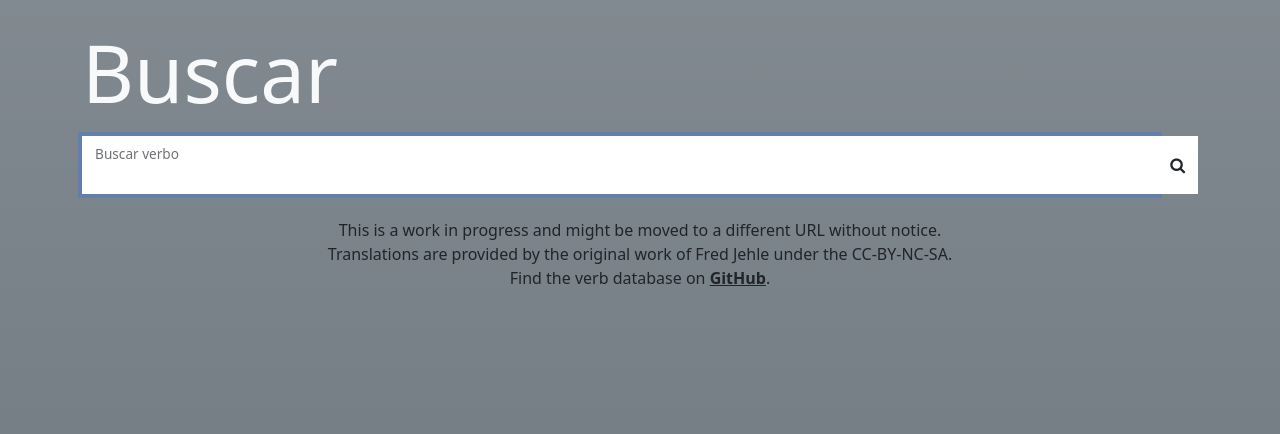
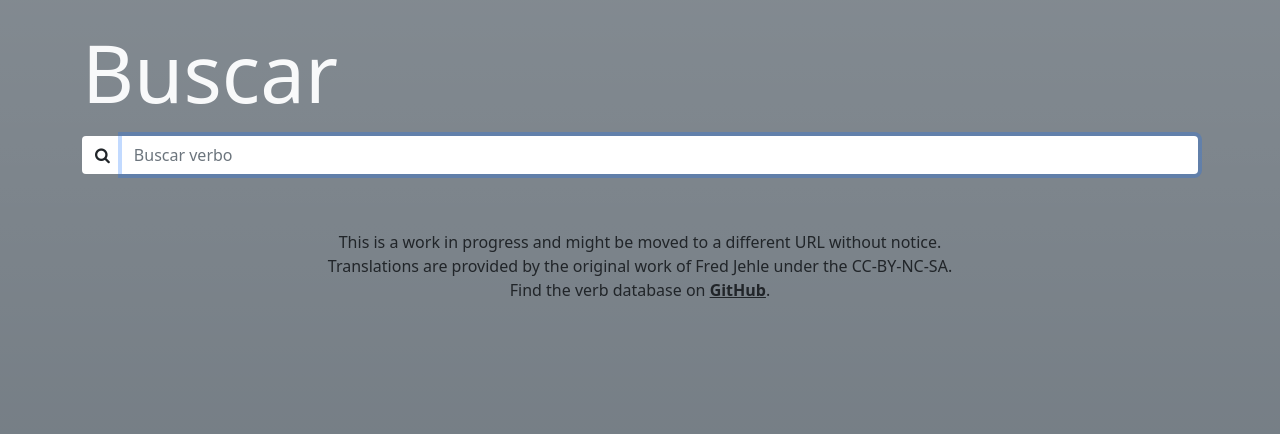
Before and after one commit to nkurmann/py-conjugator, a Python web app: template arbol/templates/search.html in a window 1280 px wide. Shown: the top 434 px of the page. Run offline with Jinja, Linux system fonts and the light colour scheme; the template is opened without the code that fills it, so the values that code supplies are empty.

Commit message:
Add clear button to search box

```diff
--- a/arbol/templates/layout.html
+++ b/arbol/templates/layout.html
@@ -31,16 +31,18 @@
         </div>
 
         <!-- SEARCH -->
-        <div id="input-container" class="container mb-3 mt-3 p-0">
+        <div id="input-container" class="container mb-5 mt-3 p-0">
             <form class="input-group" action="/">
-                <div class="form-floating flex-fill">
-                    <input autofocus type="text" name="q" class="form-control rounded-0 border-0" id="search-input"
+                <!-- <div class="form-floating flex-fill">
+                    <input autofocus type="search" name="q" class="form-control rounded-0 border-0" id="search-input"
                         placeholder=" " value="{{query}}" />
                     <label for="search-input ">Buscar verbo</label>
-                </div>
-                <button type="submit" class="btn rounded-0 bg-white">
+                </div> -->
+                <button type="submit" class="btn bg-white">
                     <i class="fa fa-search"></i>
                 </button>
+                <input autofocus type="search" name="q" class="form-control border-0" id="search-input"
+                    placeholder="Buscar verbo" value="{{query}}" />
             </form>
         </div>
 
```
